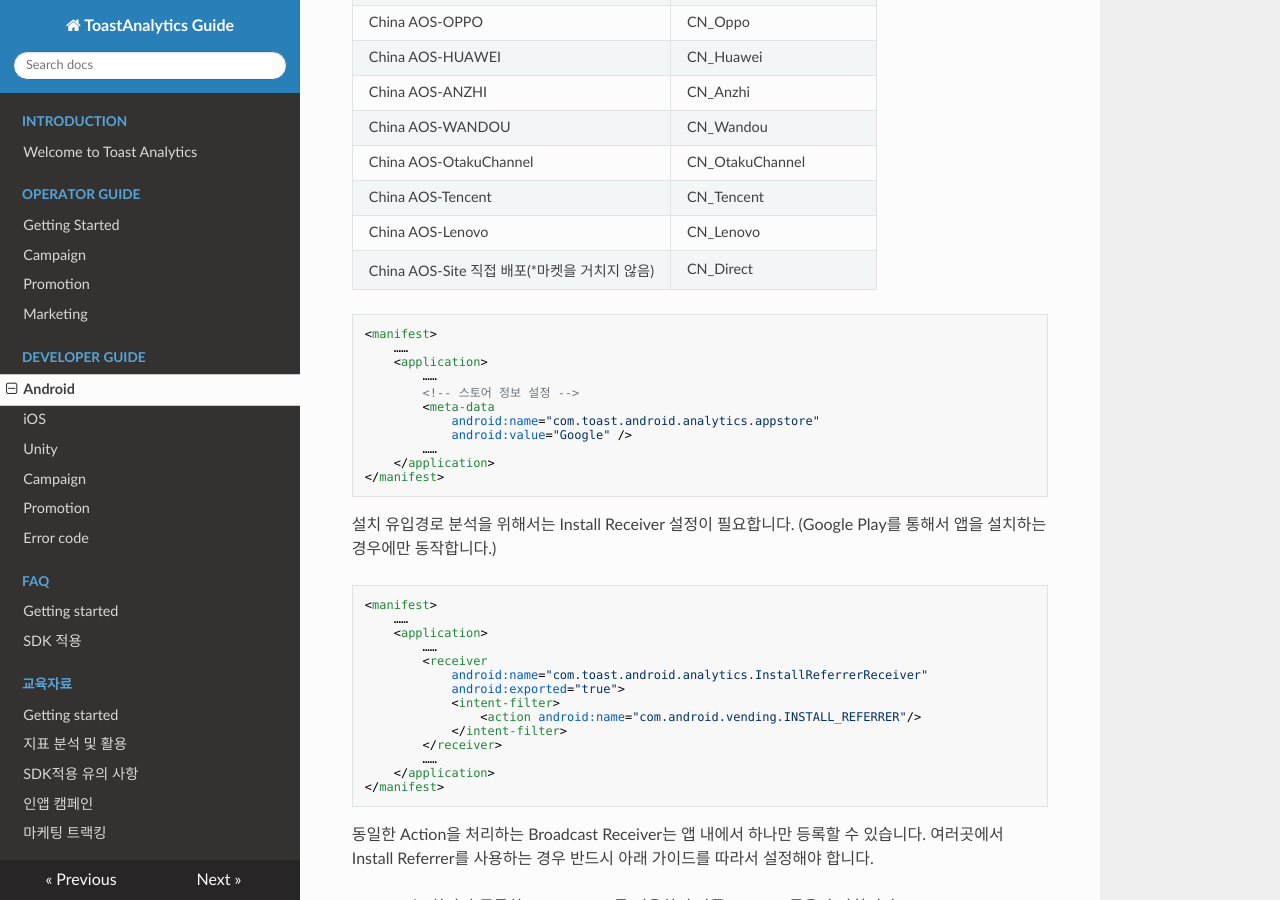
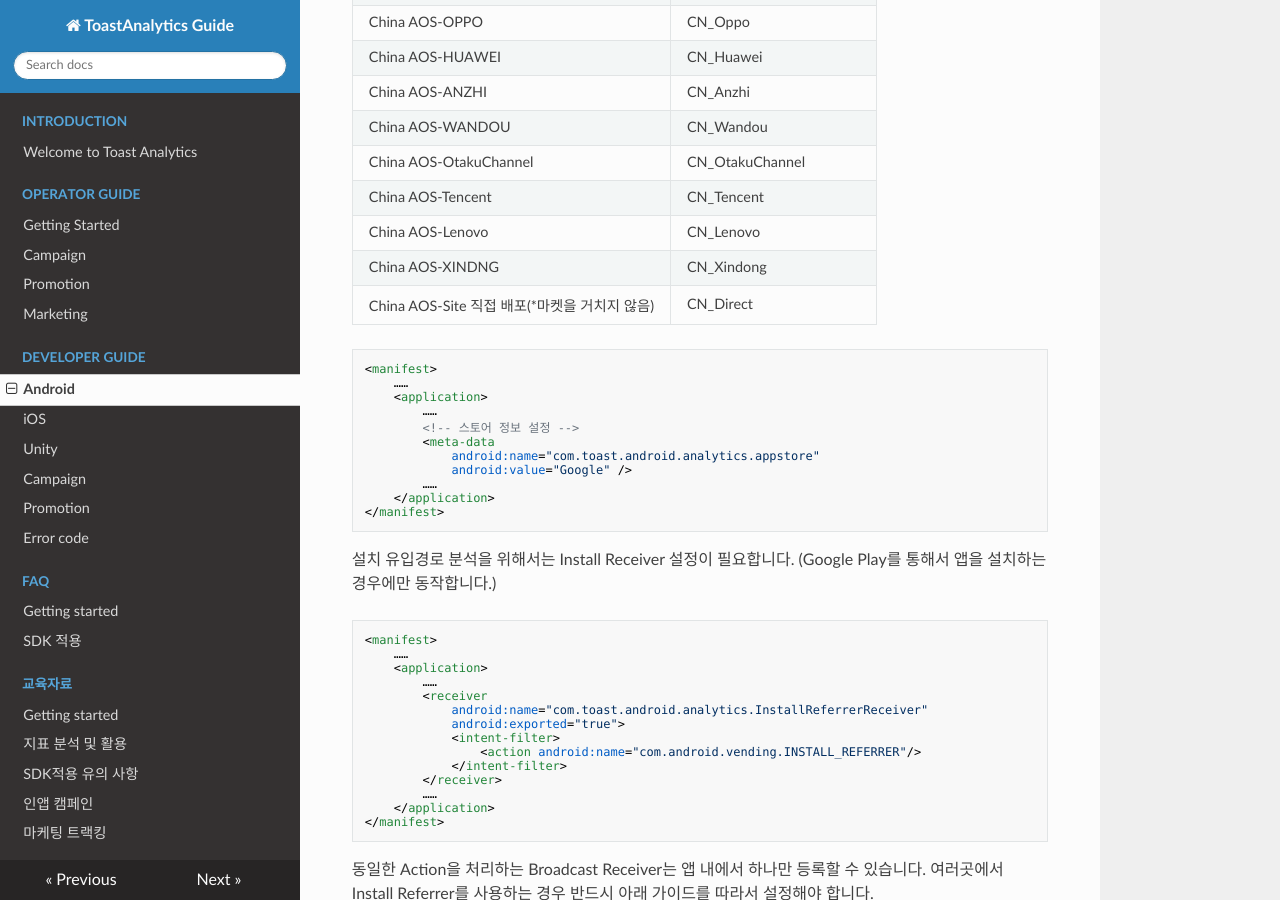
Before and after one commit to ToastAnalytics/ToastAnalytics, an MkDocs documentation site: the page built from docs/Developer/4. Android Developer Guide.md, in a window 1280 px wide and 900 px high, scrolled down 5750 px. Built offline with MkDocs 1.6.1, drawn with Linux system fonts in a browser that asks for light colours; nearby versions of some CDN libraries; old or Windows-style settings are respelled for this version of MkDocs.

Commit message:
Update 4. Android Developer Guide.md
Store (China AOS-XINDNG) 추가.

````diff
--- a/docs/Developer/4. Android Developer Guide.md
+++ b/docs/Developer/4. Android Developer Guide.md
@@ -115,6 +115,7 @@ China AOS-WANDOU | CN_Wandou
 China AOS-OtakuChannel | CN_OtakuChannel
 China AOS-Tencent | CN_Tencent
 China AOS-Lenovo | CN_Lenovo
+China AOS-XINDNG| CN_Xindong
 China AOS-Site 직접 배포(*마켓을 거치지 않음) | CN_Direct
 
 ```xml
````
